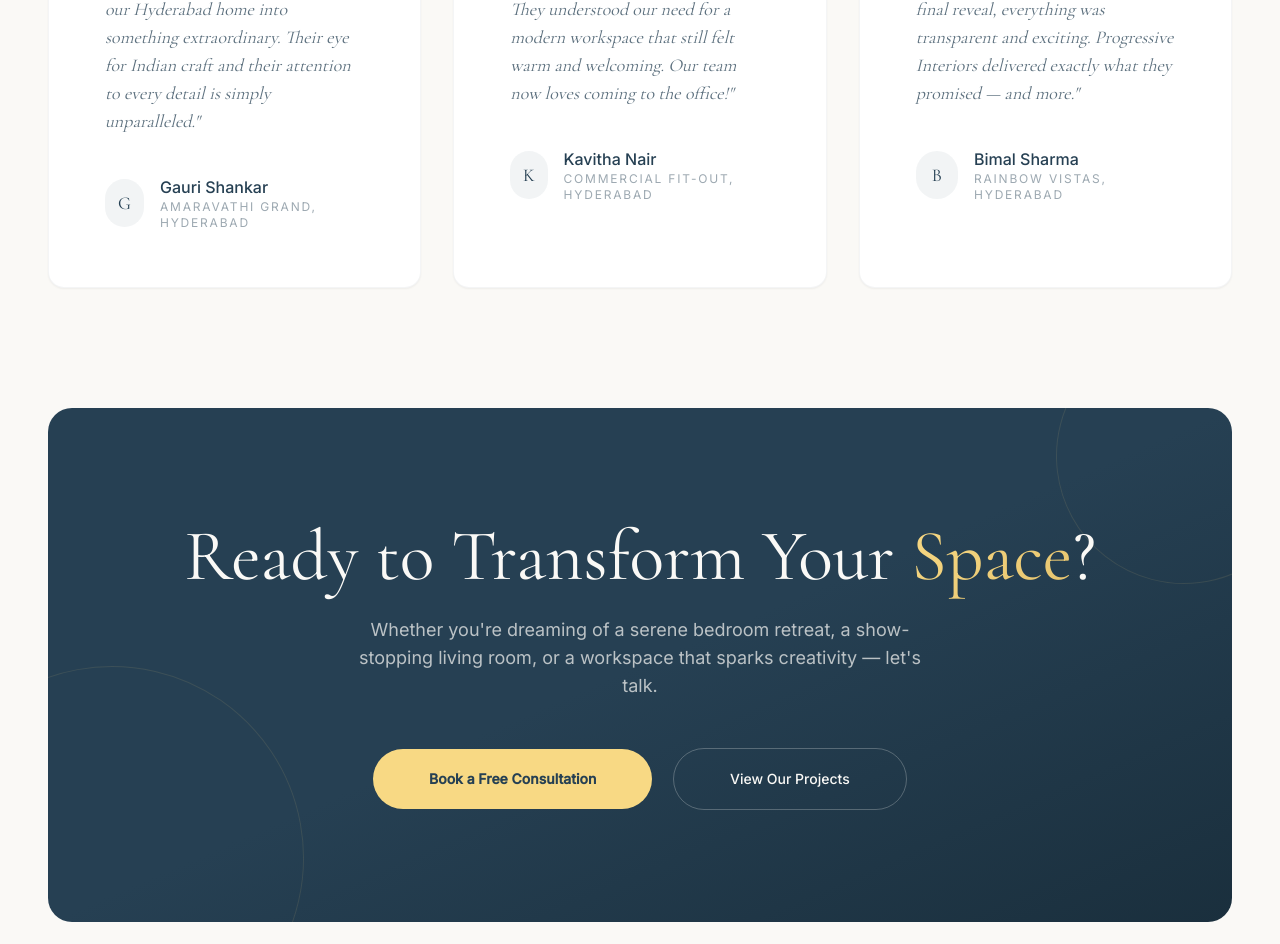
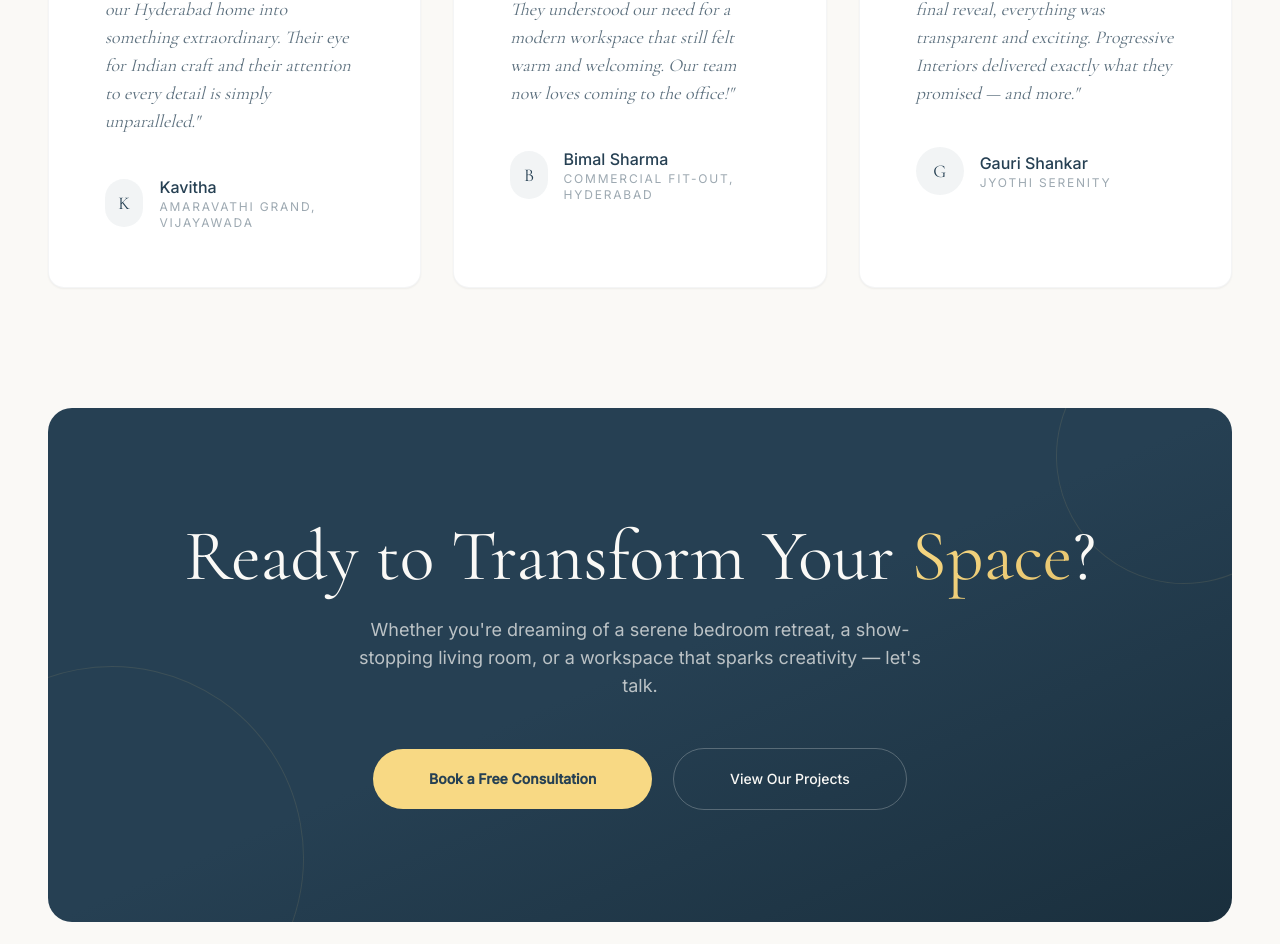
Before and after one commit to sujith133/progressive-interiors, a React (Vite) app: page /services in a window 1280 px wide. Shown: the part 5890-6834 px from the top of the page. Built offline with nearby package versions, Linux system fonts and the light colour scheme.

Commit message:
changed reviews

```diff
--- a/src/pages/ServicesPage.tsx
+++ b/src/pages/ServicesPage.tsx
@@ -94,18 +94,18 @@ const processSteps = [
 const testimonials = [
   {
     quote: '"Progressive Interiors transformed our Hyderabad home into something extraordinary. Their eye for Indian craft and their attention to every detail is simply unparalleled."',
-    name: 'Gauri Shankar',
-    location: 'Amaravathi Grand, Hyderabad',
+    name: 'Kavitha',
+    location: 'Amaravathi Grand, Vijayawada',
   },
   {
     quote: '"Working with PI was effortless. They understood our need for a modern workspace that still felt warm and welcoming. Our team now loves coming to the office!"',
-    name: 'Kavitha Nair',
+    name: 'Bimal Sharma',
     location: 'Commercial Fit-Out, Hyderabad',
   },
   {
     quote: '"From the first mood board to the final reveal, everything was transparent and exciting. Progressive Interiors delivered exactly what they promised — and more."',
-    name: 'Bimal Sharma',
-    location: 'Rainbow Vistas, Hyderabad',
+    name: 'Gauri Shankar',
+    location: 'Jyothi Serenity',
   },
 ]
 
```
